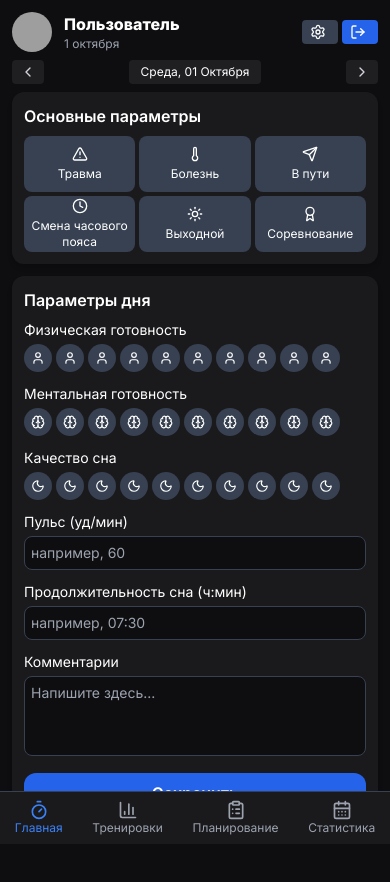
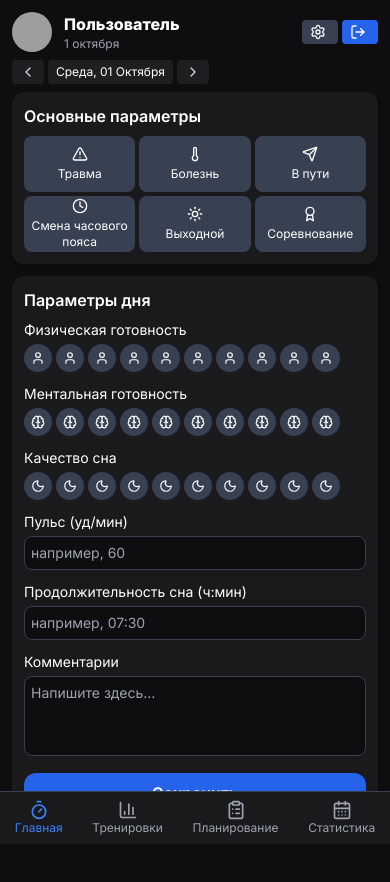
Before and after one commit to mbaliabin/dagbook-test, a React (Vite) app in the folder fasx-frontend/: page /daily in a window 390 px wide. Shown: the top 882 px of the page. Built offline with nearby package versions, Linux system fonts and the light colour scheme; no server answers; grey boxes are pictures that could not be loaded.

Commit message:
Доработка DailyParametersMobile.tsx.tsx 12

```diff
--- a/fasx-frontend/src/pages/DailyParametersMobile.tsx
+++ b/fasx-frontend/src/pages/DailyParametersMobile.tsx
@@ -196,7 +196,7 @@ export default function DailyParametersMobile() {
 
   return (
     <div className="min-h-screen bg-[#0e0e10] text-white px-3 pt-3 pb-24">
-      {/* Аватар и кнопки справа */}
+      {/* Аватар, имя, кнопки и выбор периода */}
       <div className="flex flex-col mb-2">
         <div className="flex items-center justify-between mb-1">
           <div className="flex items-center space-x-3">
@@ -222,8 +222,8 @@ export default function DailyParametersMobile() {
           </div>
         </div>
 
-        {/* Выбор периода — как в полной версии */}
-        <div className="flex items-center justify-between mt-1">
+        {/* Дата и выбор периода слева под аватаром */}
+        <div className="flex items-center gap-1 mt-1">
           <button
             onClick={prevDay}
             className="flex items-center justify-center text-xs text-gray-300 bg-[#1f1f22] px-2 py-1 rounded hover:bg-[#2a2a2d] transition-colors"
@@ -232,7 +232,7 @@ export default function DailyParametersMobile() {
           </button>
 
           <div
-            className="px-3 py-1 rounded bg-[#1f1f22] text-white text-xs flex items-center justify-center cursor-pointer select-none"
+            className="px-2 py-1 rounded bg-[#1f1f22] text-white text-xs flex items-center justify-center cursor-pointer select-none"
             onClick={() => alert("Открыть выбор периода")}
           >
             {formattedDate}
```
